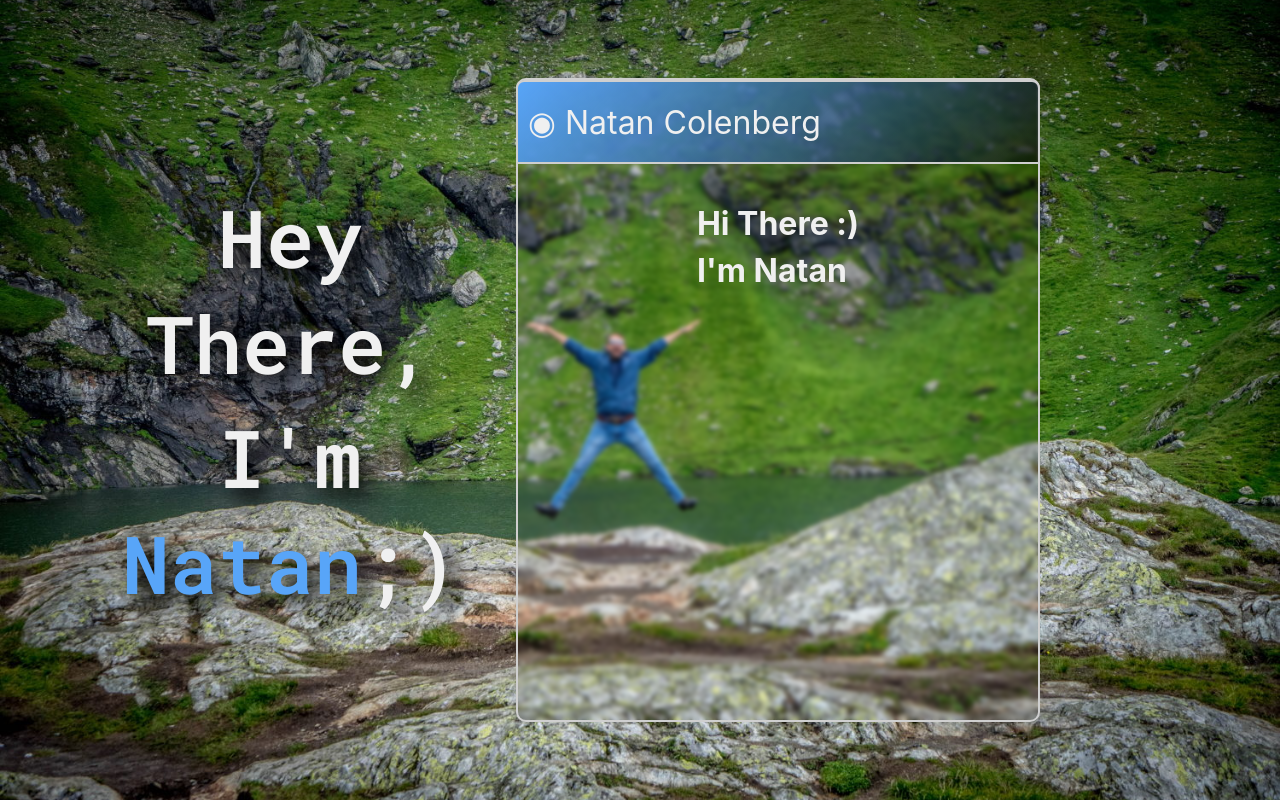
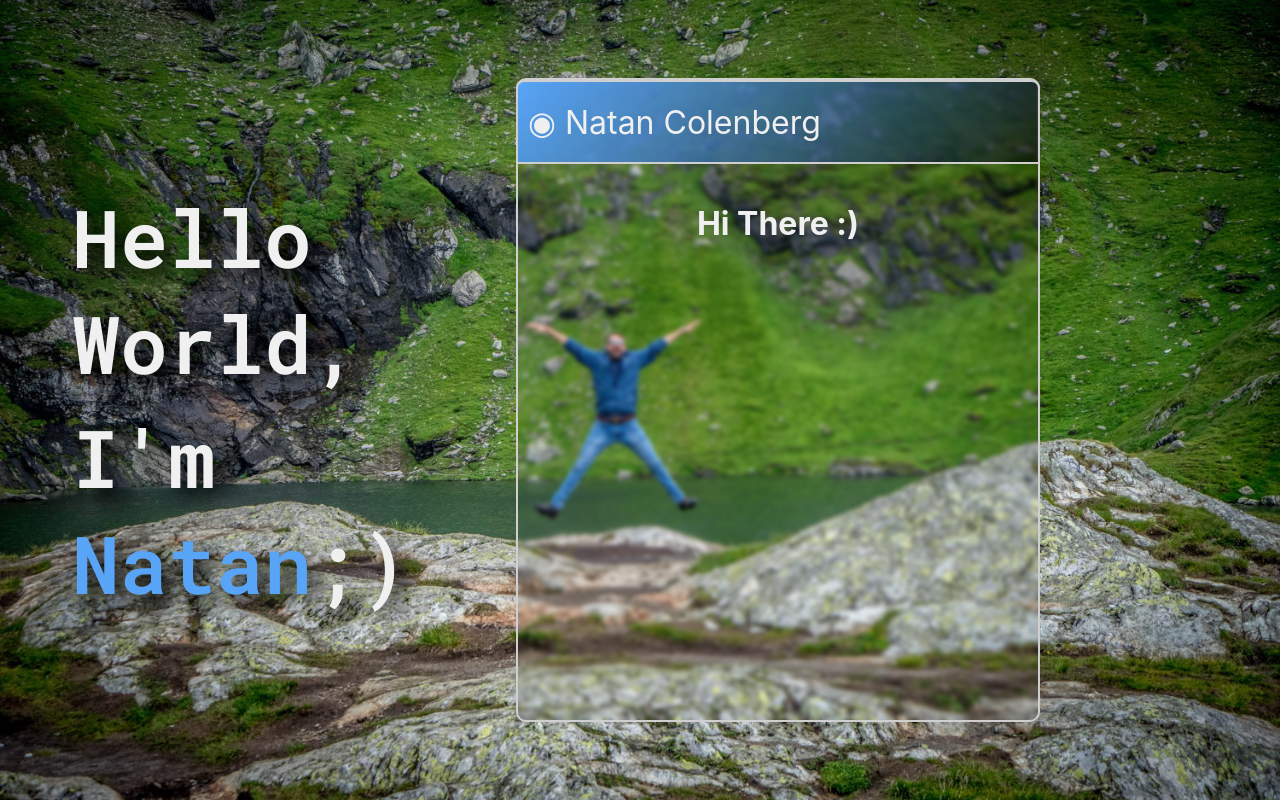
Before and after one commit to NatanColenberg/natanc.com, a React (Create React App) app: page / in a window 1280 px wide. Built offline with nearby package versions, Linux system fonts and the light colour scheme.

Commit message:
another commit

```diff
--- a/src/components/card/card.jsx
+++ b/src/components/card/card.jsx
@@ -7,7 +7,6 @@ export default function Card() {
       <div className="cardHeader">◉ Natan Colenberg</div>
       <div className="cardContent">
         <h1>Hi There :)</h1>
-        <h1>I'm Natan</h1>
       </div>
     </div>
   );
--- a/src/components/intro/intro.css
+++ b/src/components/intro/intro.css
@@ -5,13 +5,19 @@
     font-family: "Roboto Mono";
     font-size: 2.5rem;
     text-shadow: 10px 10px 20px black;
-    text-align: center;
     user-select: none;
     margin-left: 4rem;
 }
 
 .introName {
     color: #58a5f8;
+    cursor: pointer;
+    transition-duration: 0.3s;
+}
+
+.introName:hover {
+    text-decoration: underline;
+    text-shadow: 10px 10px 20px rgb(87, 87, 87);
 }
 
 .introTextCursor {
--- a/src/components/intro/intro.tsx
+++ b/src/components/intro/intro.tsx
@@ -1,4 +1,4 @@
-import React, { useState, useEffect } from "react";
+import { useState, useEffect } from "react";
 import "./intro.css";
 
 export default function Intro() {
@@ -12,7 +12,7 @@ export default function Intro() {
 
   return (
     <div className="introWrap">
-      <h1>Hey There,</h1>
+      <h1>Hello World,</h1>
       <h1>
         I'm <span className="introName"> Natan</span>;)
         {showTextCursor && <span className="introTextCursor">▌</span>}
```
Also changed, not shown: 2 other files (tests, documents, lock files or other folders).
